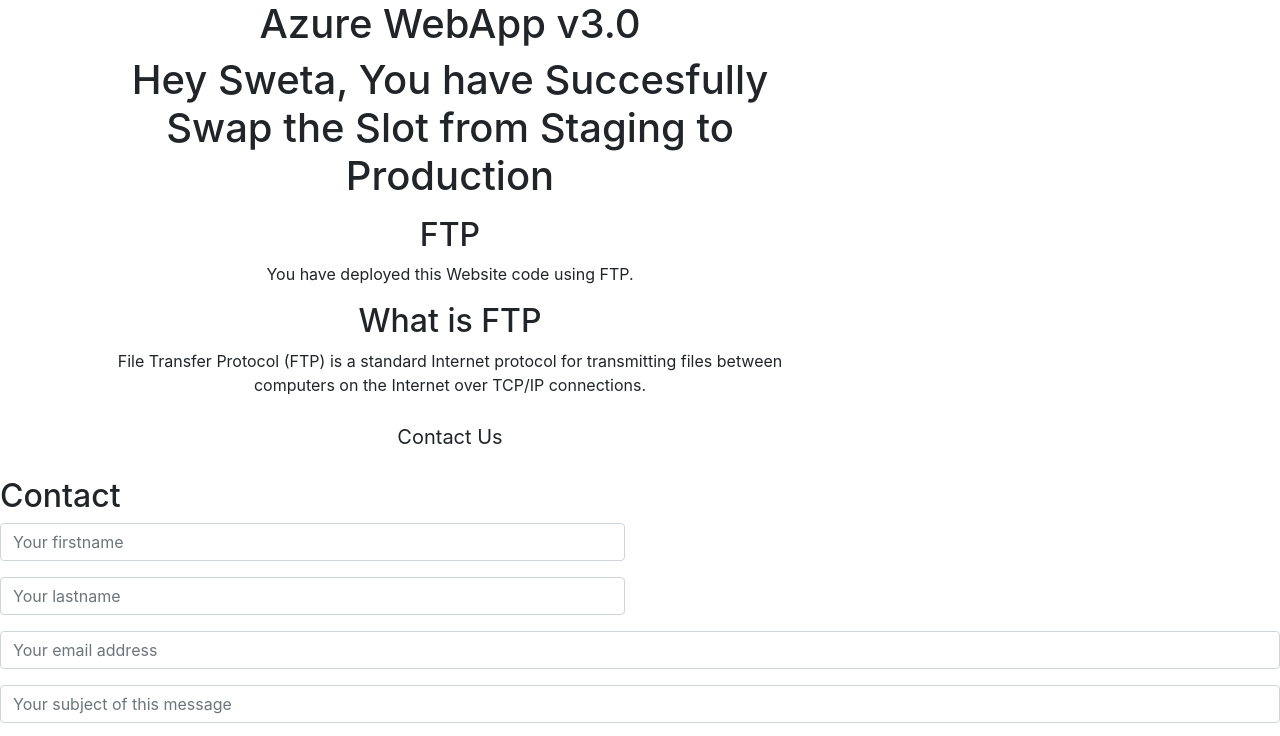
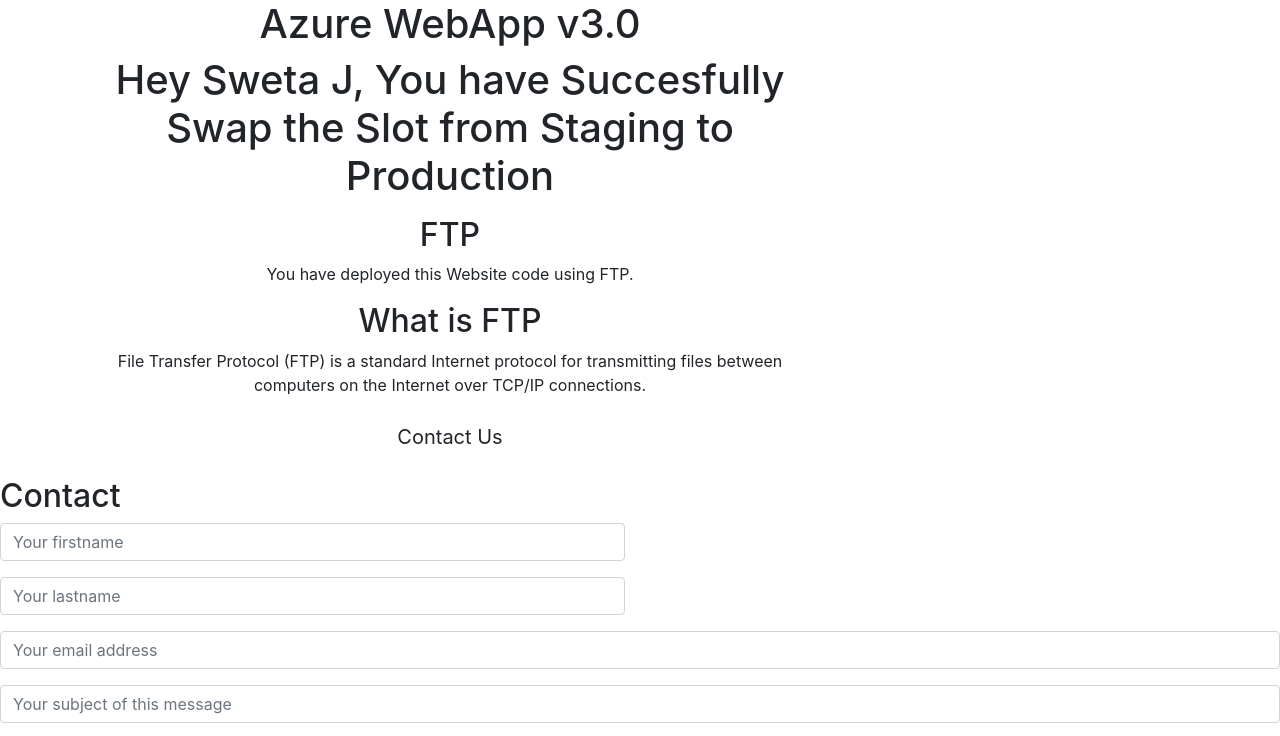
Before and after one commit to swejha/lab7, a website with bundled scripts: page index.html in a window 1280 px wide. Shown: the top 736 px of the page. Built offline with nearby package versions, Linux system fonts and the light colour scheme; files whose address does not match are found by name.

Commit message:
Update index.html

```diff
--- a/index.html
+++ b/index.html
@@ -43,7 +43,7 @@
 						<div class="display-tc js-fullheight animate-box" data-animate-effect="fadeIn">
 
 							<h1><span>Azure WebApp v3.0</span></h1>
-							<h1>Hey Sweta, You have Succesfully Swap the Slot from Staging to Production</h1>
+							<h1>Hey Sweta J, You have Succesfully Swap the Slot from Staging to Production</h1>
 
 							<p>
 								<ul class="fh5co-social-icons">
```
